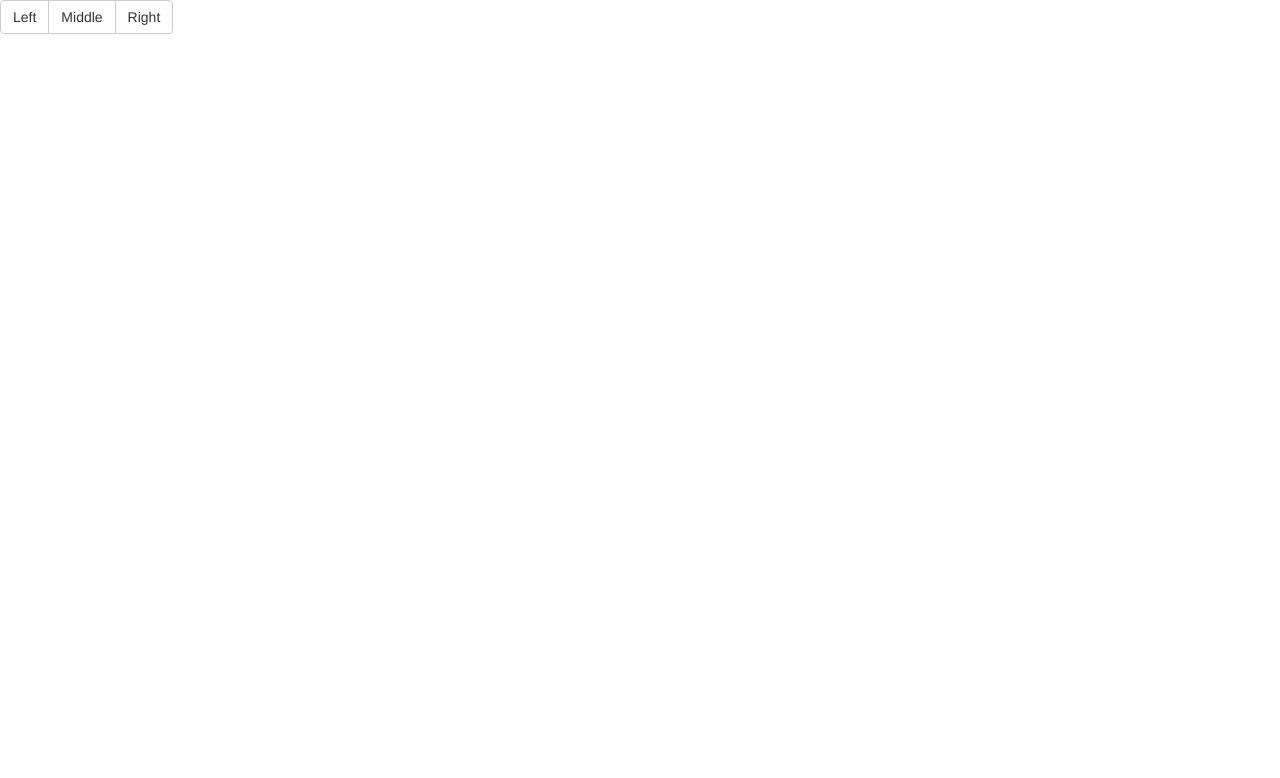
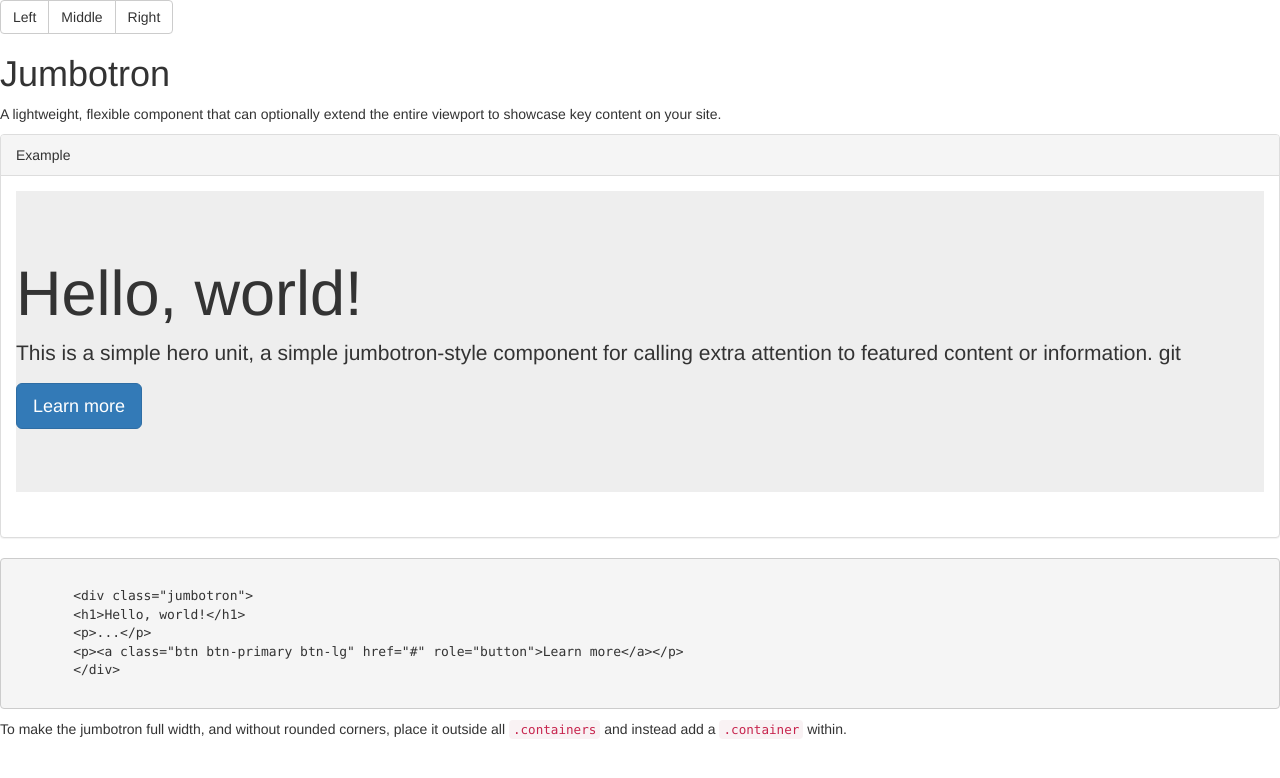
Before and after one commit to sebbed/bootstrapTra, a plain HTML site: page index.html in a window 1280 px wide. Drawn offline with Linux system fonts and the light colour scheme.

Commit message:
Jumbotron

```diff
--- a/index.html
+++ b/index.html
@@ -4,6 +4,7 @@
     <meta charset="UTF-8">
     <title></title>
     <link rel="stylesheet" href="bootstrap/css/bootstrap.css">
+    <script src="bootstrap/js/bootstrap.js"></script>
 </head>
 <body>
 <div class="btn-group" role="group" aria-label="...">
@@ -11,5 +12,36 @@
   <button type="button" class="btn btn-default">Middle</button>
   <button type="button" class="btn btn-default">Right</button>
 </div>
+<h1>Jumbotron</h1>
+
+<p>A lightweight, flexible component that can optionally extend the entire viewport to showcase key content on your
+    site.</p>
+
+<div class="panel panel-default">
+    <div class="panel-heading">Example</div>
+    <div class="panel-body">
+        <div class="jumbotron">
+            <h1>Hello, world!</h1>
+
+            <p>This is a simple hero unit, a simple jumbotron-style component for calling extra attention to featured
+                content or information.
+                git</p>
+
+            <p><a class="btn btn-primary btn-lg" href="#" role="button">Learn more</a>
+        </div>
+    </div>
+</div>
+<pre>
+    <code class="language-html" data-lang="html">
+        &lt;div class="jumbotron">
+        &lt;h1>Hello, world!&lt;/h1>
+        &lt;p>...&lt;/p>
+        &lt;p>&lt;a class="btn btn-primary btn-lg" href="#" role="button">Learn more&lt;/a>&lt;/p>
+        &lt;/div>
+    </code>
+</pre>
+To make the jumbotron full width, and without rounded corners, place it outside all <code>.containers</code> and instead
+add a <code>.container</code> within.
+
 </body>
 </html>
```
